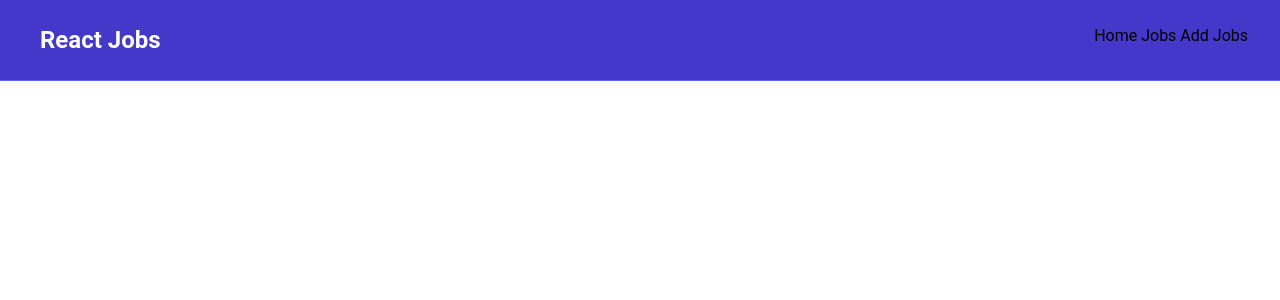
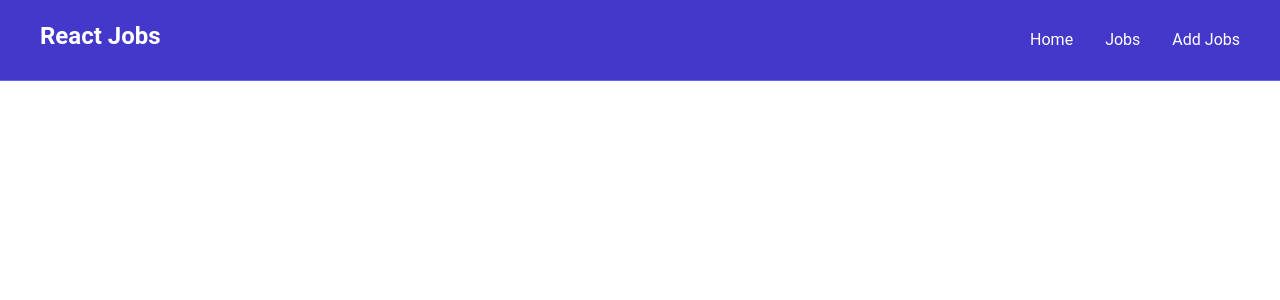
Before and after one commit to PrunelMel/React, a React (Vite) app: page / in a window 1280 px wide. Shown: the top 300 px of the page. Built offline with nearby package versions, Linux system fonts and the light colour scheme.

Commit message:
styling navbar

```diff
--- a/src/components/Navbar.tsx
+++ b/src/components/Navbar.tsx
@@ -9,10 +9,11 @@ const Navbar = () => {
             React Jobs
             </span>
             <div className='md:ml-auto'>
-              <div className='flex space-x-2'>
-                Home
-                Jobs
-                Add Jobs
+              <div className='flex space-x-4'>
+                <a className="text-white hover:bg-black p-2">Home</a>
+                <a className="text-white hover:bg-black p-2">Jobs</a>
+                <a className="text-white hover:bg-black p-2">Add Jobs</a>
+
               </div>
             </div>
           </div>
```
